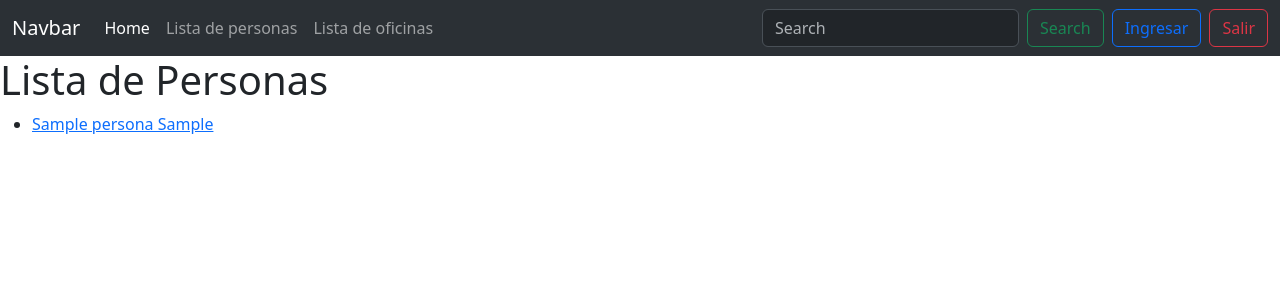
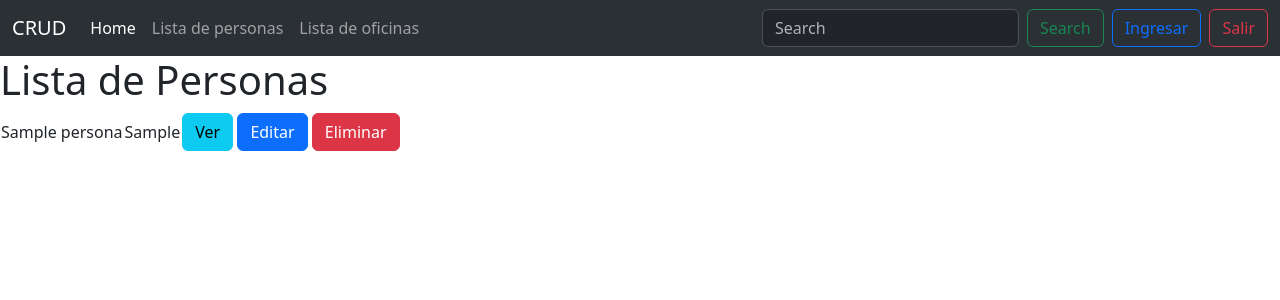
Before and after one commit to AbdiasMQ/CRUD-basico-con-autenticacion, a Django app: page /persona/lista/ in a window 1280 px wide. Shown: the top 300 px of the page. Run offline with Django 5.2, Linux system fonts and the light colour scheme; tables that the repository leaves empty hold one stand-in row (values such as "Sample post").

Commit message:
actulice algunos cambios

```diff
--- a/CRUD/template/navbar.html
+++ b/CRUD/template/navbar.html
@@ -1,6 +1,6 @@
 <nav class="navbar navbar-expand-lg bg-body-tertiary"data-bs-theme='dark'>
   <div class="container-fluid">
-    <a class="navbar-brand" href="#">Navbar</a>
+    <a class="navbar-brand" href="#">CRUD</a>
     <button class="navbar-toggler" type="button" data-bs-toggle="collapse" data-bs-target="#navbarSupportedContent" aria-controls="navbarSupportedContent" aria-expanded="false" aria-label="Toggle navigation">
       <span class="navbar-toggler-icon"></span>
     </button>
@@ -13,7 +13,7 @@
           <a class="nav-link" href="{% url 'persona:persona_lista' %}">Lista de personas</a>
         </li>
          <li class="nav-item">
-          <a class="nav-link" href="#">Lista de oficinas</a>
+          <a class="nav-link" href="{% url 'oficina:oficina_lista' %}">Lista de oficinas</a>
          </li>
       </ul>
       <form class="d-flex" role="search" action="{% url 'persona:persona_buscar' %}">
--- a/CRUD/template/persona/persona_editar.html
+++ b/CRUD/template/persona/persona_editar.html
@@ -1,4 +1,4 @@
-extends 'base.html' %}
+{% extends 'base.html' %}
 
 {% block content %}
     <h1>Editar Persona</h1>
--- a/CRUD/template/persona/persona_lista.html
+++ b/CRUD/template/persona/persona_lista.html
@@ -3,15 +3,21 @@
 {% block content %}
     {% if persona %}
         <h1>Lista de Personas</h1>
-        <ul>
-            {% for p in persona %}
-                <li>
-                    <a href="{% url 'persona:persona_detalle' p.pk %}">
-                        {{ p.nombre }} {{ p.apellido }}
-                    </a>
-                </li>
-            {% endfor %}
-        </ul>
+        <table>
+            <tbody>
+                {% for p in persona %}
+                    <tr>
+                        <H2></H2>
+                        <td>{{ p.nombre }}</td>
+                        <td>{{ p.apellido }}</td>
+                        <td>
+                            <a href="{% url 'persona:persona_detalle' p.pk %}" class="btn btn-info">Ver</a>
+                            <a href="{% url 'persona:persona_editar' p.pk %}" class="btn btn-primary">Editar</a>
+                            <a href="{% url 'persona:persona_eliminar' p.pk %}" class="btn btn-danger">Eliminar</a>
+                        </td>
+                    </tr>
+                {% endfor %}
+        </tbody>
     {% else %}
         <p>No hay personas registradas.</p>
     {% endif %}
```
